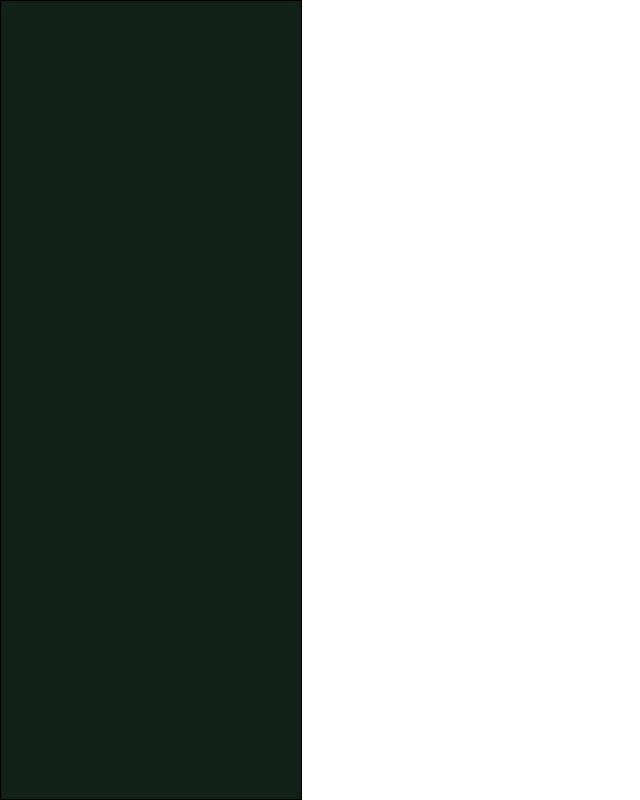
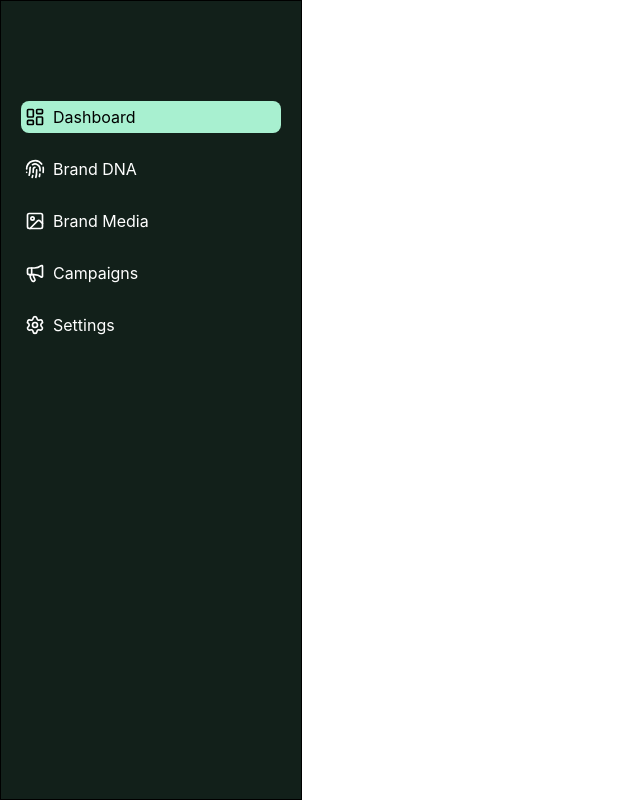
Before and after one commit to Ntsakelo-Makhuvele/marketmint-frontend, a React (Vite) app: page / in a window 1280 px wide. Shown: the whole page, without its empty margins (0-640 px from the left). Built offline with nearby package versions, Linux system fonts and the light colour scheme.

Commit message:
feat(ui): create dashboard navigation

```diff
--- a/src/layout/DashboardLayout.tsx
+++ b/src/layout/DashboardLayout.tsx
@@ -1,24 +1,106 @@
-import { Menu } from 'lucide-react'
-import { Outlet } from 'react-router-dom';
+import { Menu,LayoutDashboard, FingerprintPattern, Image, Settings, Megaphone } from 'lucide-react'
+import { Link, Outlet } from 'react-router-dom';
+import { useState } from 'react';
+
+import Box from '@mui/material/Box';
+import Drawer from '@mui/material/Drawer';
+import Button from '@mui/material/Button';
+import List from '@mui/material/List';
+import Divider from '@mui/material/Divider';
+import ListItem from '@mui/material/ListItem';
+import ListItemButton from '@mui/material/ListItemButton';
+import ListItemIcon from '@mui/material/ListItemIcon';
+import ListItemText from '@mui/material/ListItemText';
+
+
+const MobileMenuDrawer = () => {
+   const [open, setOpen] = useState(false);
+
+   const toggleDrawer = (newOpen: boolean) => () => {
+      setOpen(newOpen);
+   };
+
+
+   const DrawerList = (
+   <Box sx={{width: 250, padding:'5px', mt:'20px', height:'100%'}} role="presentation" onClick={toggleDrawer(false)}>
+            <Link to="/" className='p-1 flex
+            items-center rounded-lg bg-cta-text gap-2 mb-5'>
+              <LayoutDashboard className="inline w-5"/><span>Dashboard</span>
+            </Link>
+              <Link to="/" className='p-1 flex
+            items-center rounded-lg gap-2 mb-5'>
+              <FingerprintPattern className="inline w-5"/><span>Brand DNA</span>
+            </Link>
+             <Link to="/" className='p-1 flex
+            items-center rounded-lg gap-2 mb-5'>
+              <Image className="inline w-5"/><span>Brand Media</span>
+            </Link>
+             <Link to="/" className='p-1 flex
+            items-center rounded-lg gap-2 mb-5'>
+              <Megaphone className="inline w-5"/><span>Campaigns</span>
+            </Link>
+             <Link to="/" className='p-1 flex
+            items-center rounded-lg gap-2 mb-5'>
+              <Settings className="inline w-5"/><span>Settings</span>
+            </Link>
+         </Box>
+   )
+   return (
+      <div>
+      <Menu onClick={toggleDrawer(true)} className='text-white'/>
+      <Drawer open={open} onClose={toggleDrawer(false)}>
+         {DrawerList}
+      </Drawer>
+    </div>
+  );
+}
+
+
 
 const DashboardLayout = () => {
-
-
 
    return (
       <div className="">
          <div className="grid md:grid-cols-12 gap-6 grid-cols-1">
             <div className="2xl:col-span-2 md:col-span-3 h-[100vh] border bg-background p-5 hidden md:grid">
+               <div>
+               <div className='h-10 mb-10 '>
 
+               </div>
+               <div className=''>
+                    <Link to="/" className='p-1 flex
+            items-center rounded-lg bg-cta-text gap-2 mb-5'>
+              <LayoutDashboard className="inline w-5"/><span>Dashboard</span>
+            </Link>
+              <Link to="/" className='p-1 flex
+            items-center rounded-lg gap-2 mb-5 text-white'>
+              <FingerprintPattern className="inline w-5"/><span>Brand DNA</span>
+            </Link>
+             <Link to="/" className='p-1 flex
+            items-center rounded-lg gap-2 mb-5 text-white'>
+              <Image className="inline w-5"/><span>Brand Media</span>
+            </Link>
+             <Link to="/" className='p-1 flex
+            items-center rounded-lg gap-2 mb-5 text-white'>
+              <Megaphone className="inline w-5"/><span>Campaigns</span>
+            </Link>
+             <Link to="/" className='p-1 flex
+            items-center rounded-lg gap-2 mb-5 text-white'>
+              <Settings className="inline w-5"/><span>Settings</span>
+            </Link>
+               </div>
+
+               </div>
             </div>
-            <div className="border p-2 block md:hidden ">
-               <Menu />
-            </div>
-            <div className='md:col-span-9 2xl:col-span-10'>
-                <Outlet />
+            <div className="p-2 block md:hidden bg-background">
+               <MobileMenuDrawer />
             </div>
          </div>
+         <div className='md:col-span-9 2xl:col-span-10'>
+            <Outlet />
+         </div>
       </div>
+
    )
 }
 
```
Also changed, not shown: src/App.tsx (+0 -8 lines).
